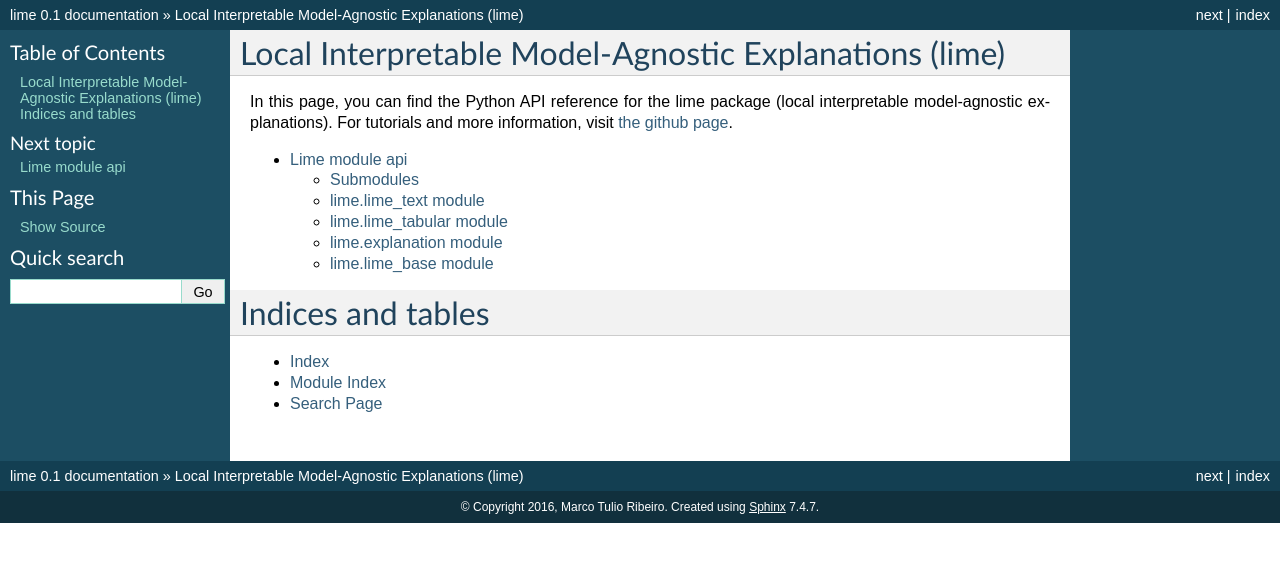
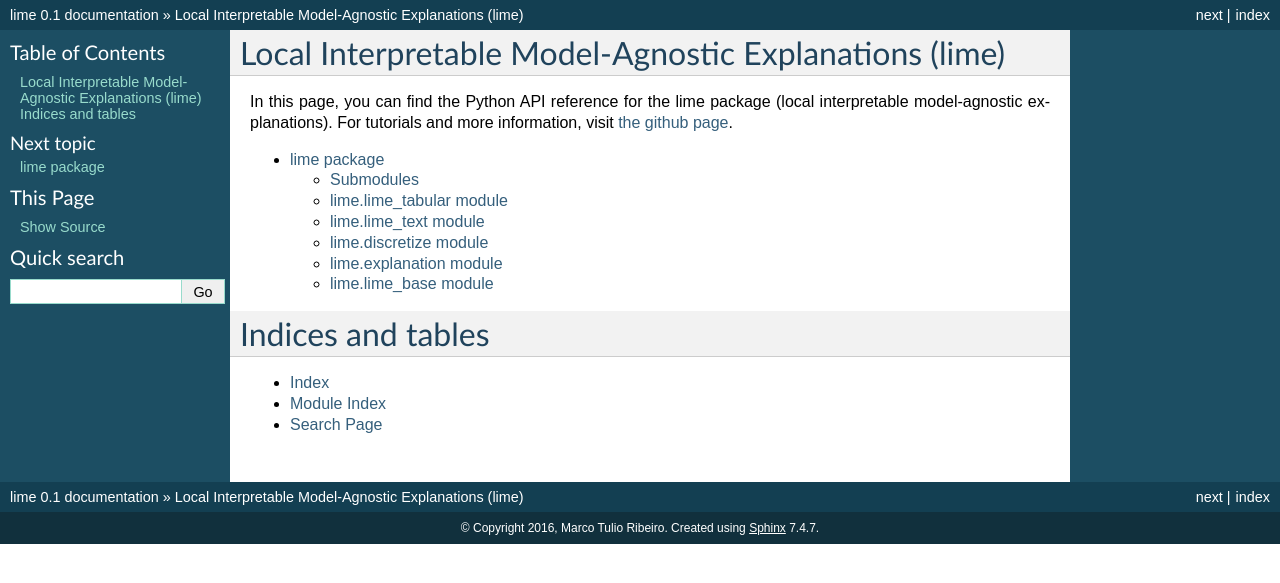
Before and after one commit to ziyefang/lime_1, a Sphinx documentation site: the page built from doc/index.rst, in a window 1280 px wide. Shown: the top 583 px of the page. Built offline with Sphinx 7.4.7, drawn with Linux system fonts in a browser that asks for light colours.

Commit message:
Updated doc to include init functions

```diff
--- a/doc/conf.py
+++ b/doc/conf.py
@@ -25,7 +25,7 @@
 sys.path.insert(0, curr_path)
 
 import mock
-MOCK_MODULES = ['numpy', 'scipy', 'scipy.sparse', 'sklearn', 'sklearn.preprocessing', 'matplotlib']
+MOCK_MODULES = ['numpy', 'scipy', 'scipy.sparse', 'sklearn', 'sklearn.preprocessing', 'sklearn.linear_model', 'matplotlib']
 for mod_name in MOCK_MODULES:
     sys.modules[mod_name] = mock.Mock()
 
@@ -289,6 +289,7 @@
      'Miscellaneous'),
 ]
 
+autoclass_content = 'both'
 # Documents to append as an appendix to all manuals.
 #texinfo_appendices = []
 
--- a/doc/lime.rst
+++ b/doc/lime.rst
@@ -1,8 +1,16 @@
-Lime module api
+lime package
 ============
 
 Submodules
 ----------
+
+lime.lime_tabular module
+------------------------
+
+.. automodule:: lime.lime_tabular
+    :members:
+    :undoc-members:
+    :show-inheritance:
 
 lime.lime_text module
 ---------------------
@@ -12,10 +20,10 @@
     :undoc-members:
     :show-inheritance:
 
-lime.lime_tabular module
----------------------
+lime.discretize module
+----------------------
 
-.. automodule:: lime.lime_tabular
+.. automodule:: lime.discretize
     :members:
     :undoc-members:
     :show-inheritance:
```
